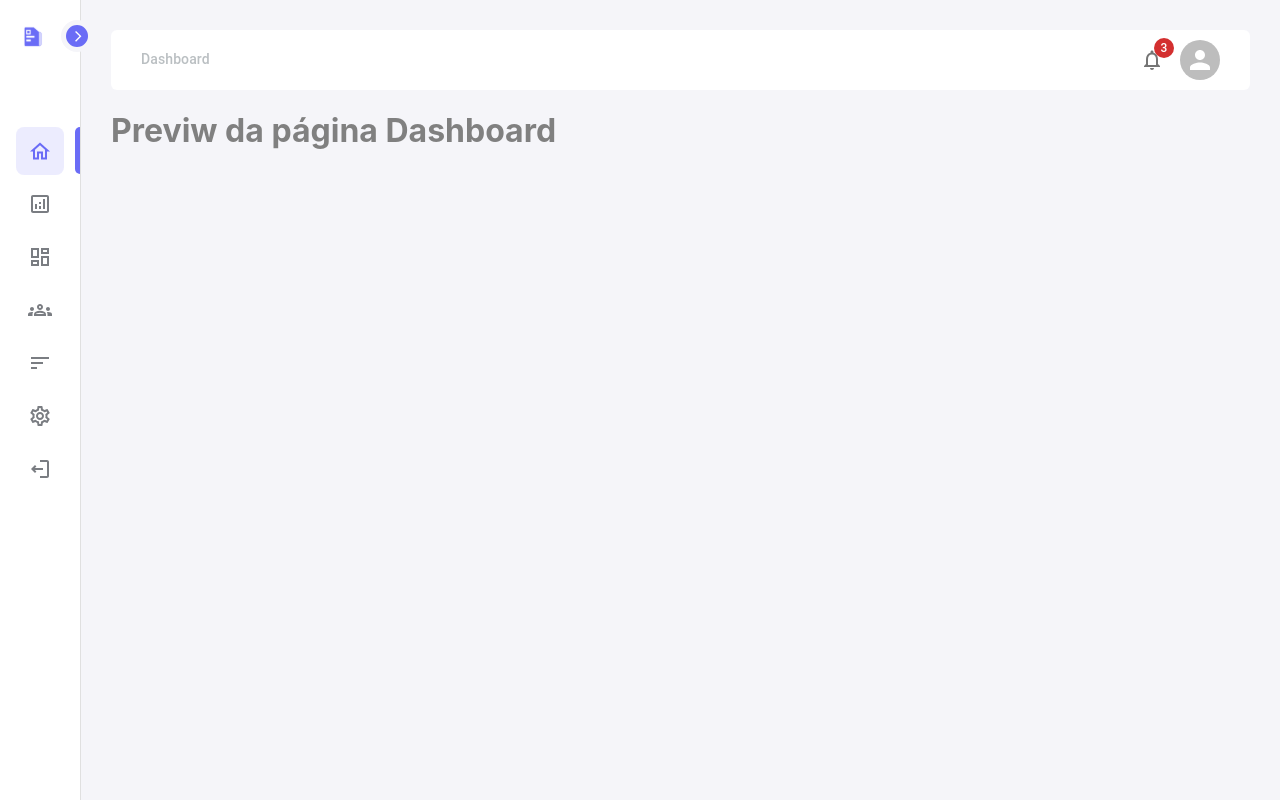
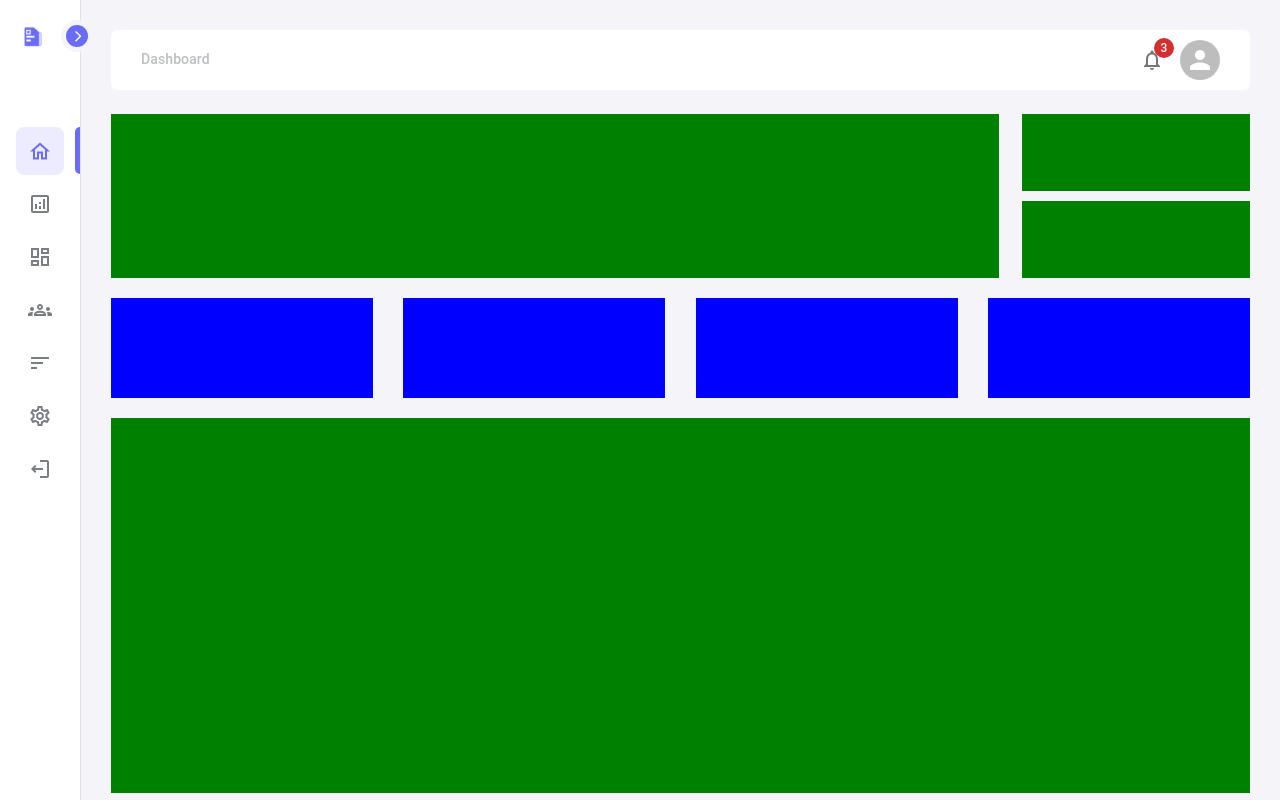
Before and after one commit to BatistaTony/redattor-app, a Next.js app: page /home/dashboard in a window 1280 px wide. Built offline with nearby package versions, Linux system fonts and the light colour scheme.

Commit message:
feat: griding the structure of dashboard

```diff
--- /dev/null
+++ b/src/views/Dashboard/index.tsx
@@ -0,0 +1,37 @@
+import React, { FC, useState } from 'react';
+import Head from 'next/head';
+import { DashboardContainer, ContainerDebugg } from './styles';
+
+const Dashboard: FC<{ title: string }> = ({ title }) => {
+  const [test, setTest] = useState('');
+
+  return (
+    <DashboardContainer>
+      <Head>
+        <title>{title}</title>
+      </Head>
+
+      <div className="dash-b">
+        <div className="exp-dt-wlc">
+          <ContainerDebugg />
+        </div>
+
+        <div className="wlc-cards-statcs">
+          <ContainerDebugg />
+          <ContainerDebugg />
+        </div>
+      </div>
+
+      <div className="cards-container">
+        <ContainerDebugg className="card" />
+        <ContainerDebugg className="card" />
+        <ContainerDebugg className="card" />
+        <ContainerDebugg className="card" />
+      </div>
+
+      <ContainerDebugg />
+    </DashboardContainer>
+  );
+};
+
+export default Dashboard;
--- /dev/null
+++ b/src/views/Dashboard/styles.ts
@@ -0,0 +1,60 @@
+import styled from '@emotion/styled';
+
+export const DashboardContainer = styled.div`
+  width: 100%;
+  height: 95%;
+  display: grid;
+  grid-template-columns: 100%;
+  grid-template-rows: 164px 100px auto;
+  grid-gap: 20px;
+  padding-top: 24px;
+  box-sizing: border-box;
+
+  .dash-b {
+    width: 100%;
+    height: 100%;
+    display: grid;
+    grid-template-columns: 78% 20%;
+    grid-template-rows: 100%;
+    justify-content: space-between;
+    box-sizing: border-box;
+
+    .exp-dt-wlc {
+      background-color: pink;
+      width: 100%;
+      height: 100%;
+    }
+
+    .wlc-cards-statcs {
+      height: 100%;
+      width: 100%;
+      box-sizing: border-box;
+      display: grid;
+      grid-template-rows: 47% 47%;
+      grid-template-columns: 100%;
+      justify-content: space-between;
+      grid-gap: 6%;
+    }
+  }
+
+  .cards-container {
+    width: 100%;
+    height: 100%;
+    display: grid;
+    grid-template-columns: repeat(4, 23%);
+    grid-template-rows: 100%;
+    justify-content: space-between;
+
+    .card {
+      width: 100%;
+      height: 100%;
+      background: blue;
+    }
+  }
+`;
+
+export const ContainerDebugg = styled.div`
+  width: 100%;
+  height: 100%;
+  background-color: green;
+`;
--- a/src/views/DashboardDemo/index.tsx
+++ /dev/null
@@ -1,9 +0,0 @@
-import React, { FC } from 'react';
-
-const DashboardDemo: FC<{ title: string }> = ({ title }) => (
-  <div>
-    <h1 style={{ color: 'gray' }}>Previw da página {title}</h1>
-  </div>
-);
-
-export default DashboardDemo;
--- a/src/views/Home/getSectionsContnet.tsx
+++ b/src/views/Home/getSectionsContnet.tsx
@@ -1,6 +1,6 @@
 /* eslint-disable import/prefer-default-export */
 import { paths } from '@utils/paths';
-import DashboardDemo from '@views/DashboardDemo';
+import Dashboard from '@views/Dashboard';
 
 export const SectionsContent = ({
   path,
@@ -11,17 +11,17 @@ export const SectionsContent = ({
 }) => {
   switch (path) {
     case paths.DASHBOARD:
-      return <DashboardDemo title={title} />;
+      return <Dashboard title={title} />;
     case paths.CHANGE_RECORD:
-      return <DashboardDemo title={title} />;
+      return <Dashboard title={title} />;
     case paths.LAYOUT:
-      return <DashboardDemo title={title} />;
+      return <Dashboard title={title} />;
     case paths.REPORTS:
-      return <DashboardDemo title={title} />;
+      return <Dashboard title={title} />;
     case paths.USERS:
-      return <DashboardDemo title={title} />;
+      return <Dashboard title={title} />;
     case paths.SETTINGS:
-      return <DashboardDemo title={title} />;
+      return <Dashboard title={title} />;
     default:
       return <div>ooo</div>;
   }
```
Also changed, not shown: .eslintrc.json.
